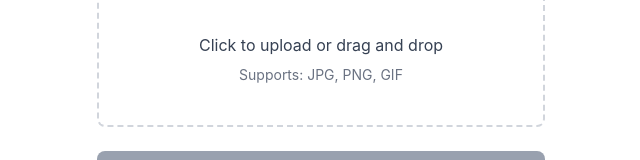
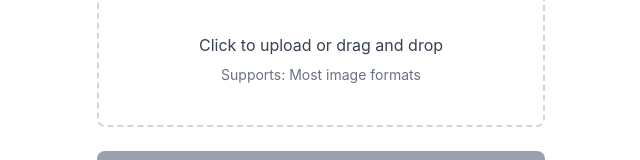
Before and after one commit to adriangohjw/alt-text-generator, a React (Vite) app in the folder packages/frontend/: page / in a window 1280 px wide. Shown: the part 315-475 px from the top of the page, without its empty margins (319-959 px from the left). Built offline with nearby package versions, Linux system fonts and the light colour scheme.

Commit message:
Update ImageUpload component to reflect support for most image formats instead of specific types

```diff
--- a/packages/frontend/src/components/ImageUpload.tsx
+++ b/packages/frontend/src/components/ImageUpload.tsx
@@ -72,7 +72,7 @@ export function ImageUpload({
             Click to upload or drag and drop
           </p>
           <p className="text-sm text-gray-500 dark:text-gray-400">
-            Supports: JPG, PNG, GIF
+            Supports: Most image formats
           </p>
         </div>
       )}
```
